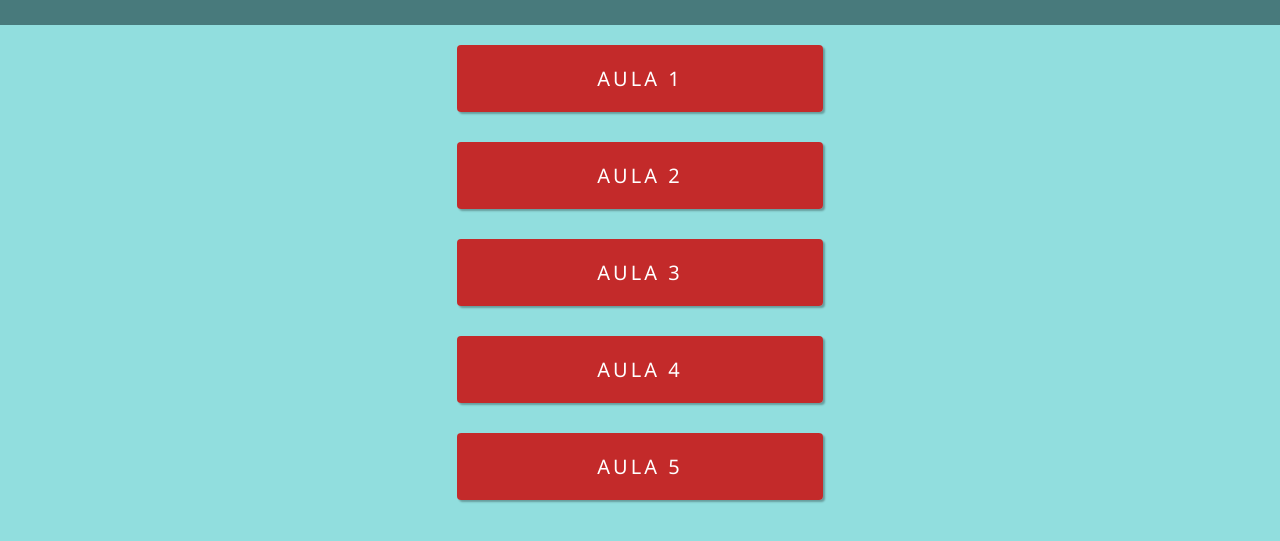
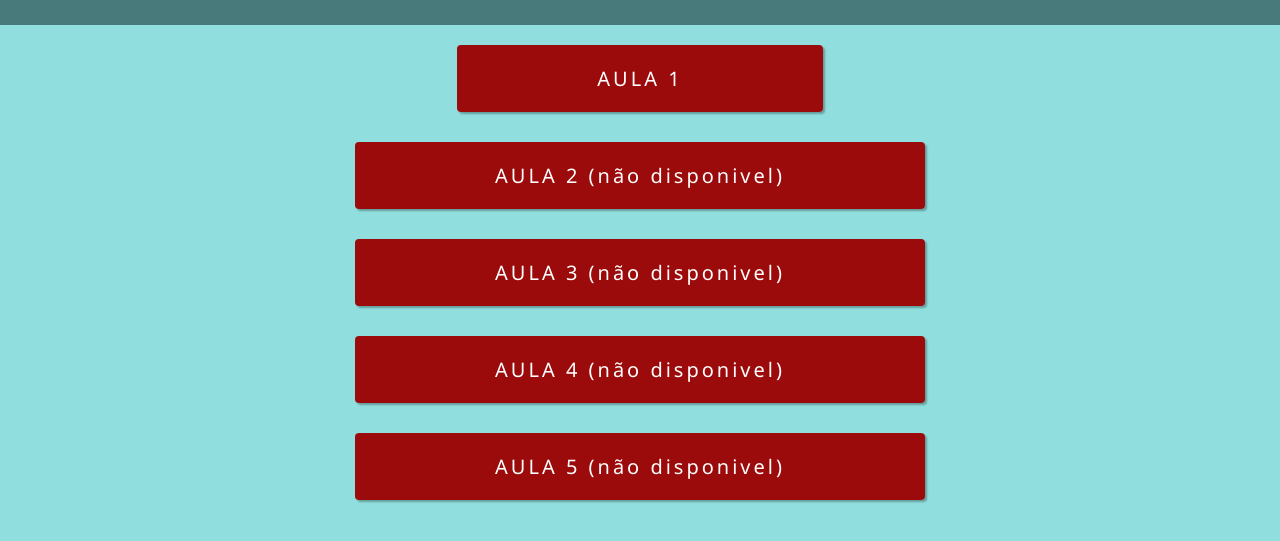
Before and after one commit to Cesar-Felizardo/STUDY, a plain HTML site: page index.html in a window 1280 px wide. Shown: the part 75-616 px from the top of the page. Drawn offline with Linux system fonts and the light colour scheme.

Commit message:
setimo commit

```diff
--- a/css/style.css
+++ b/css/style.css
@@ -38,7 +38,7 @@ a {
     text-decoration: none;
     font-size: 20px;
     color: #ffffff;
-    background: #c32a2a;
+    background: #9c0b0b;
     padding: 20px 140px;
     letter-spacing: 3px;
     border-radius: 4px;
--- a/index.html
+++ b/index.html
@@ -13,10 +13,10 @@
     </header>
     <main>
         <div class="studing"><a href="pdf/ESTRUTURAS INGLÊS 1.pdf">AULA 1</a></div>
-        <div class="studing"><a href="">AULA 2</a></div>
-        <div class="studing"><a href="">AULA 3</a></div>
-        <div class="studing"><a href="">AULA 4</a></div>
-        <div class="studing"><a href="">AULA 5</a></div>
+        <div class="studing"><a href="">AULA 2 (não disponivel)</a></div>
+        <div class="studing"><a href="">AULA 3 (não disponivel)</a></div>
+        <div class="studing"><a href="">AULA 4 (não disponivel)</a></div>
+        <div class="studing"><a href="">AULA 5 (não disponivel)</a></div>
     </main>
 </body>
 </html>
```
